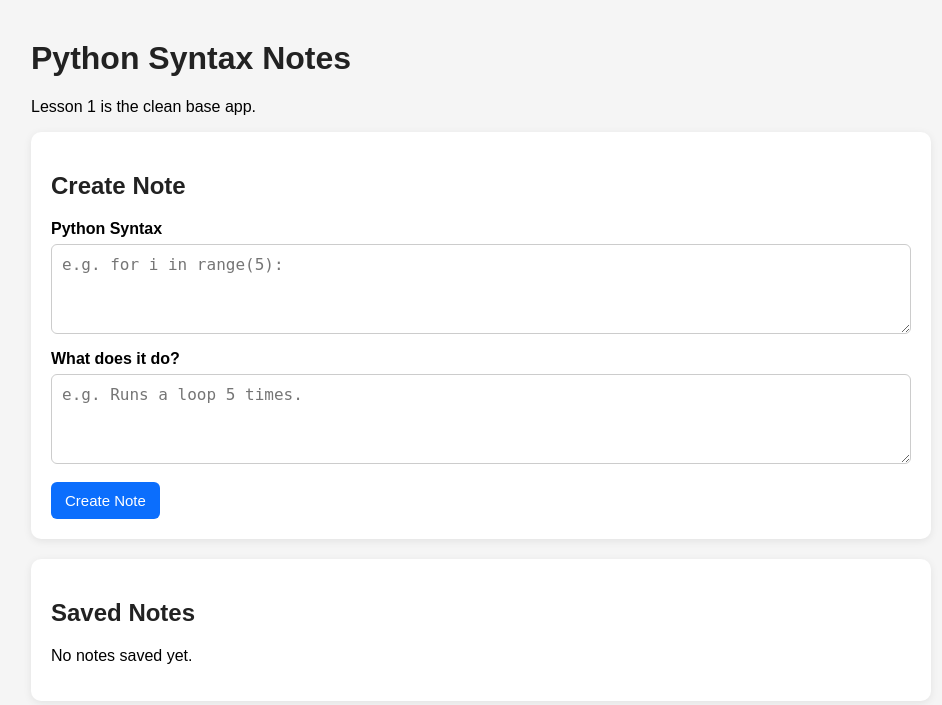
After one commit to Kaikas/lernen, a Flask app: template lesson_1_base_app/templates/index.html in a window 1280 px wide. The commit adds this page. Shown: the top 705 px of the page, without its empty margins (159-1101 px from the left). Run offline with Flask 3, Linux system fonts and the light colour scheme; the template is opened without the code that fills it, so the values that code supplies are empty.

Commit message:
structured into multiple lessons

```diff
--- /dev/null
+++ b/lesson_1_base_app/app.py
@@ -0,0 +1,86 @@
+import sqlite3
+from pathlib import Path
+
+from flask import Flask, redirect, render_template, request, url_for
+
+app = Flask(__name__)
+DATABASE = Path(__file__).with_name("syntax_notes.db")
+
+
+def get_db_connection():
+    conn = sqlite3.connect(DATABASE)
+    conn.row_factory = sqlite3.Row
+    return conn
+
+
+def init_db():
+    conn = get_db_connection()
+
+    conn.execute(
+        """
+        CREATE TABLE IF NOT EXISTS syntax_notes (
+            id INTEGER PRIMARY KEY AUTOINCREMENT,
+            syntax TEXT NOT NULL,
+            explanation TEXT NOT NULL
+        )
+        """
+    )
+
+    count = conn.execute("SELECT COUNT(*) FROM syntax_notes").fetchone()[0]
+
+    if count == 0:
+        examples = [
+            ("print('Hello')", "Prints text to the console."),
+            ("for number in range(3):", "Repeats a block of code 3 times."),
+            ("if x > 10:", "Runs code only if the condition is true."),
+        ]
+        conn.executemany(
+            "INSERT INTO syntax_notes (syntax, explanation) VALUES (?, ?)",
+            examples,
+        )
+
+    conn.commit()
+    conn.close()
+
+
+@app.route("/")
+def index():
+    conn = get_db_connection()
+    notes = conn.execute(
+        "SELECT id, syntax, explanation FROM syntax_notes ORDER BY id DESC"
+    ).fetchall()
+    conn.close()
+    return render_template("index.html", notes=notes)
+
+
+@app.post("/notes/create")
+def create_note():
+    syntax = request.form["syntax"].strip()
+    explanation = request.form["explanation"].strip()
+
+    if syntax and explanation:
+        conn = get_db_connection()
+        conn.execute(
+            "INSERT INTO syntax_notes (syntax, explanation) VALUES (?, ?)",
+            (syntax, explanation),
+        )
+        conn.commit()
+        conn.close()
+
+    return redirect(url_for("index"))
+
+
+@app.post("/notes/<int:note_id>/delete")
+def delete_note(note_id):
+    conn = get_db_connection()
+    conn.execute("DELETE FROM syntax_notes WHERE id = ?", (note_id,))
+    conn.commit()
+    conn.close()
+    return redirect(url_for("index"))
+
+
+init_db()
+
+
+if __name__ == "__main__":
+    app.run(debug=True)
--- /dev/null
+++ b/lesson_1_base_app/templates/index.html
@@ -0,0 +1,108 @@
+<!DOCTYPE html>
+<html lang="en">
+<head>
+    <meta charset="UTF-8">
+    <meta name="viewport" content="width=device-width, initial-scale=1.0">
+    <title>Python Syntax Notes</title>
+    <style>
+        body {
+            font-family: Arial, sans-serif;
+            max-width: 900px;
+            margin: 40px auto;
+            padding: 0 16px;
+            background: #f5f5f5;
+        }
+
+        h1, h2 {
+            color: #222;
+        }
+
+        .card {
+            background: white;
+            border-radius: 10px;
+            padding: 20px;
+            margin-bottom: 20px;
+            box-shadow: 0 2px 8px rgba(0, 0, 0, 0.08);
+        }
+
+        label {
+            display: block;
+            margin-top: 12px;
+            margin-bottom: 6px;
+            font-weight: bold;
+        }
+
+        textarea {
+            width: 100%;
+            min-height: 90px;
+            padding: 10px;
+            border: 1px solid #ccc;
+            border-radius: 6px;
+            font-size: 16px;
+            box-sizing: border-box;
+            resize: vertical;
+        }
+
+        button {
+            margin-top: 14px;
+            padding: 10px 14px;
+            border: none;
+            border-radius: 6px;
+            background: #0b6efd;
+            color: white;
+            cursor: pointer;
+            font-size: 15px;
+        }
+
+        button.delete {
+            background: #c0392b;
+        }
+
+        pre {
+            background: #f0f3f7;
+            padding: 12px;
+            border-radius: 6px;
+            overflow-x: auto;
+        }
+    </style>
+</head>
+<body>
+    <h1>Python Syntax Notes</h1>
+    <p>Lesson 1 is the clean base app.</p>
+
+    <div class="card">
+        <h2>Create Note</h2>
+        <form action="{{ url_for('create_note') }}" method="post">
+            <label for="syntax">Python Syntax</label>
+            <textarea id="syntax" name="syntax" placeholder="e.g. for i in range(5):" required></textarea>
+
+            <label for="explanation">What does it do?</label>
+            <textarea id="explanation" name="explanation" placeholder="e.g. Runs a loop 5 times." required></textarea>
+
+            <button type="submit">Create Note</button>
+        </form>
+    </div>
+
+    <div class="card">
+        <h2>Saved Notes</h2>
+
+        {% if notes %}
+            {% for note in notes %}
+                <div class="card">
+                    <h3>Syntax</h3>
+                    <pre>{{ note["syntax"] }}</pre>
+
+                    <h3>Explanation</h3>
+                    <p>{{ note["explanation"] }}</p>
+
+                    <form action="{{ url_for('delete_note', note_id=note['id']) }}" method="post">
+                        <button class="delete" type="submit">Delete</button>
+                    </form>
+                </div>
+            {% endfor %}
+        {% else %}
+            <p>No notes saved yet.</p>
+        {% endif %}
+    </div>
+</body>
+</html>
```
Also changed, not shown: AGENTS.md (+9 -0 lines), lesson_1_base_app/pyproject.toml (added, +8 -0 lines), lesson_2_edit_notes/app.py (renamed from app.py, +21 -33 lines), lesson_2_edit_notes/pyproject.toml (added, +8 -0 lines), lesson_2_edit_notes/templates/index.html (renamed from templates/index.html, +11 -14 lines), README.md, lesson_1_base_app/README.md (added), lesson_2_edit_notes/README.md (added).
